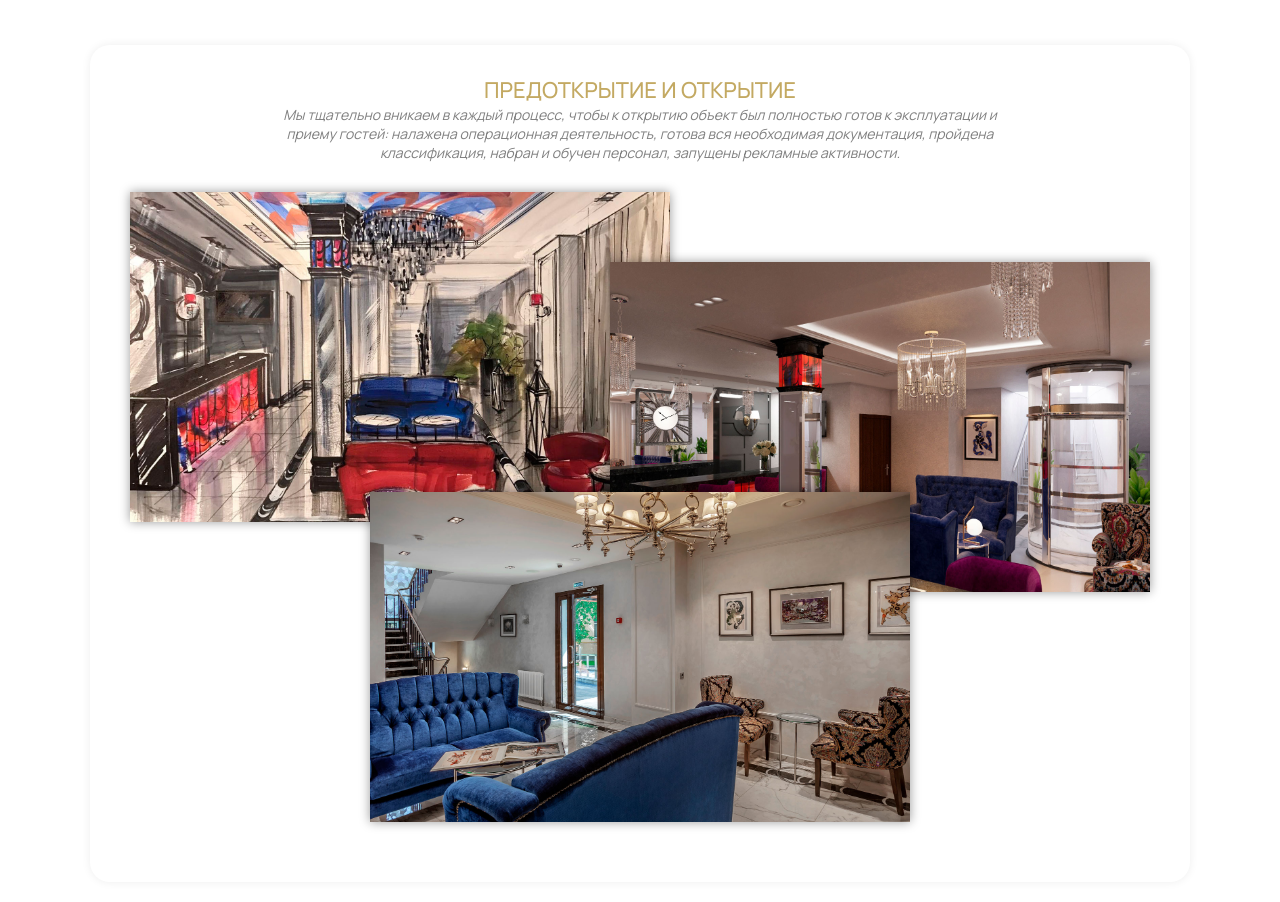
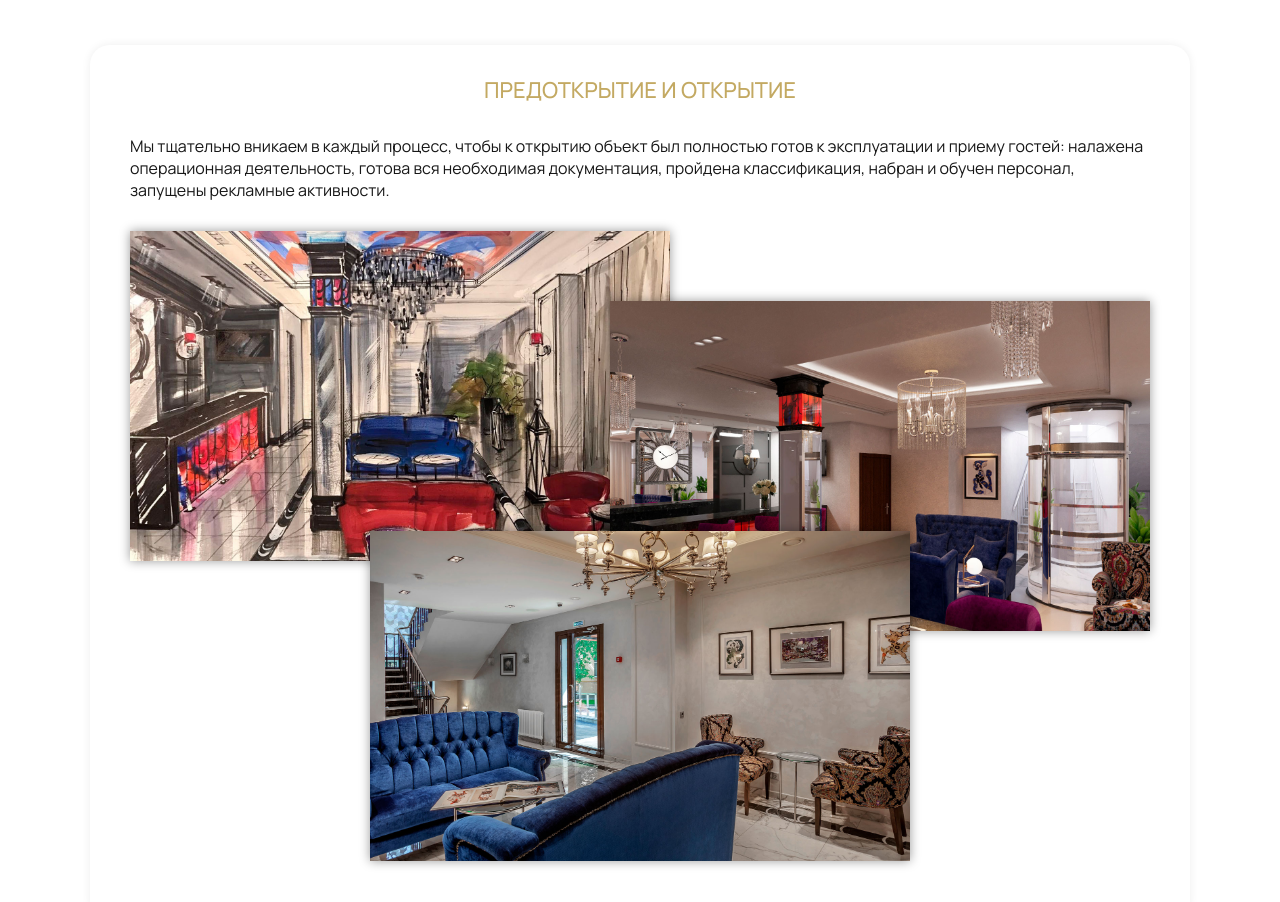
Before and after one commit to TeeBKECH/nextjs_company, a Next.js app: page /experience in a window 1280 px wide. Shown: the part 3620-4522 px from the top of the page. Built offline with nearby package versions, Linux system fonts and the light colour scheme.

Commit message:
new style changes on experience page

```diff
--- a/src/components/screens/experience/Experience.jsx
+++ b/src/components/screens/experience/Experience.jsx
@@ -425,6 +425,8 @@ const Experience = () => {
         <div className={styles.opening_content}>
           <div className={clsx(styles.title, styles.opening_title)}>
             <h2>Предоткрытие и открытие</h2>
+          </div>
+          <div className={styles.opening_text}>
             <p>
               Мы тщательно вникаем в каждый процесс, чтобы к открытию объект был полностью готов к
               эксплуатации и приему гостей: налажена операционная деятельность, готова вся
```
